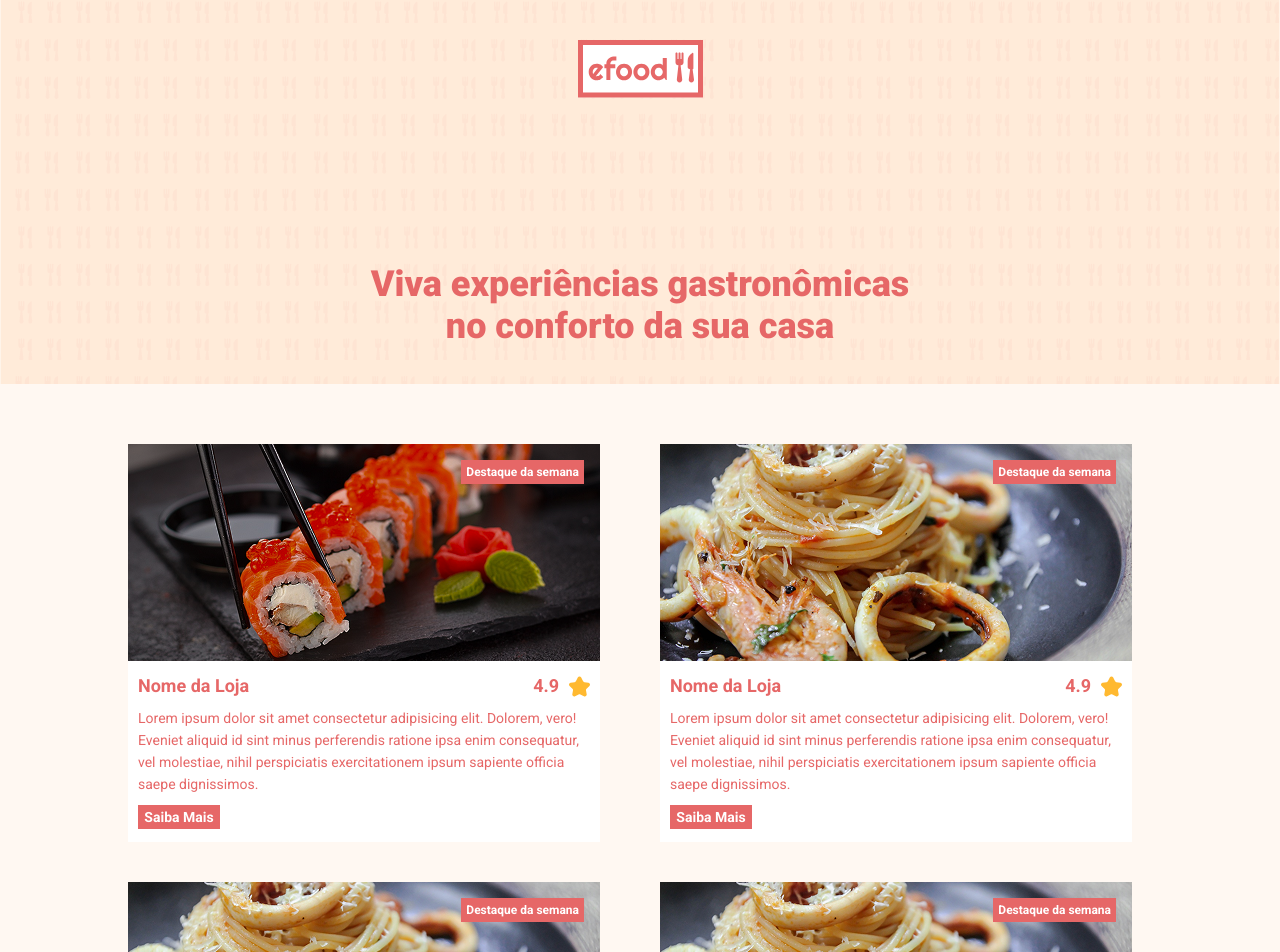
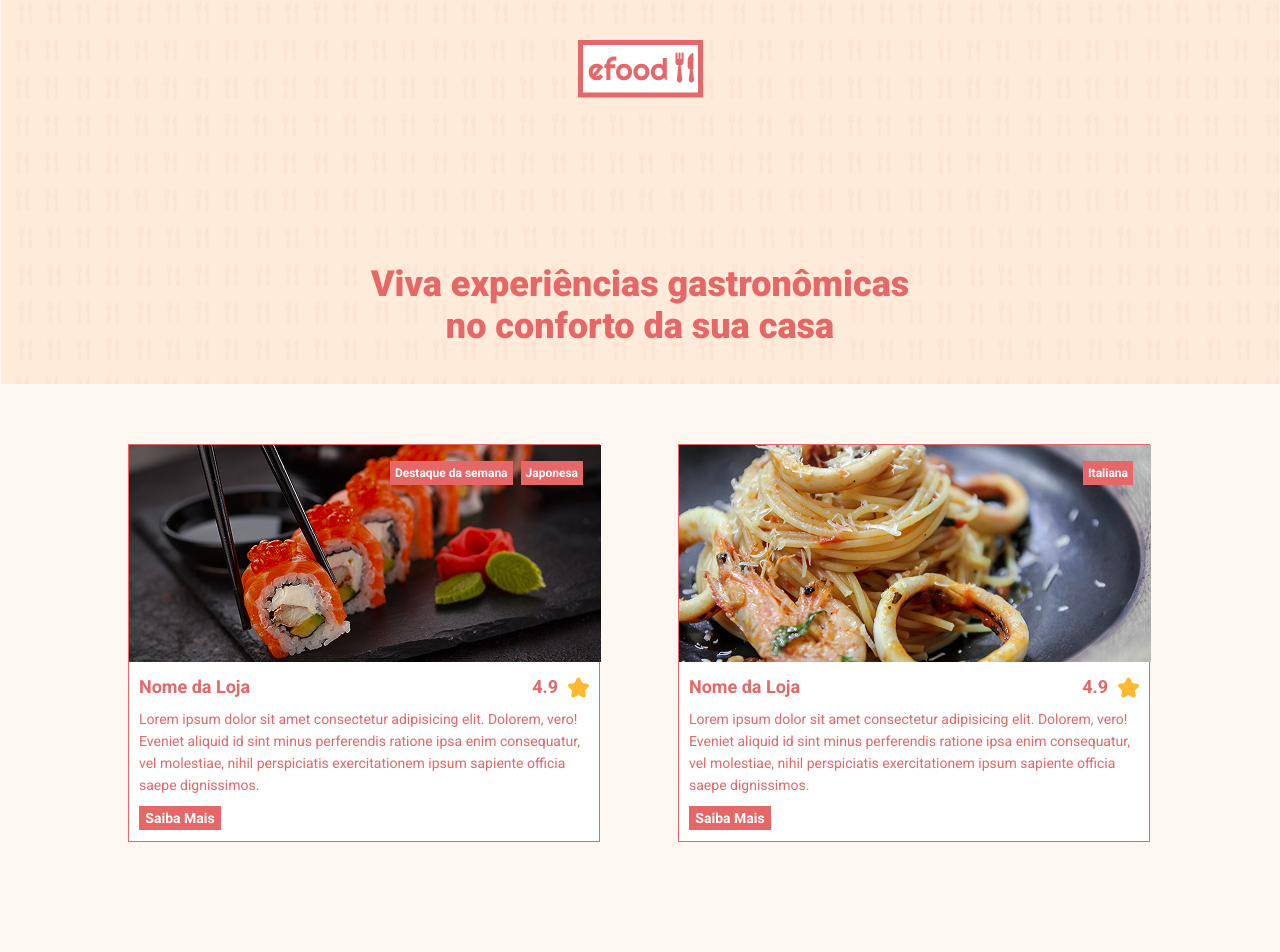
Before and after one commit to felipebart99/EFOOD, a React (Create React App) app: page / in a window 1280 px wide. Shown: the top 952 px of the page. Built offline with nearby package versions, Linux system fonts and the light colour scheme.

Commit message:
segunda correção

```diff
--- a/src/Products/index.tsx
+++ b/src/Products/index.tsx
@@ -11,24 +11,28 @@ const Products = () => (
         description="Lorem ipsum dolor sit amet consectetur adipisicing elit. Dolorem, vero! Eveniet aliquid id sint minus perferendis ratione ipsa enim consequatur, vel molestiae, nihil perspiciatis exercitationem ipsum sapiente officia saepe dignissimos."
         image={sushi}
         avaliacao="4.9"
+        infos={['Destaque da semana', 'Japonesa']}
       />
       <Product
         title="Nome da Loja"
         description="Lorem ipsum dolor sit amet consectetur adipisicing elit. Dolorem, vero! Eveniet aliquid id sint minus perferendis ratione ipsa enim consequatur, vel molestiae, nihil perspiciatis exercitationem ipsum sapiente officia saepe dignissimos."
         image={macarrao}
         avaliacao="4.9"
+        infos={['Italiana']}
       />
       <Product
         title="Nome da Loja"
         description="Lorem ipsum dolor sit amet consectetur adipisicing elit. Dolorem, vero! Eveniet aliquid id sint minus perferendis ratione ipsa enim consequatur, vel molestiae, nihil perspiciatis exercitationem ipsum sapiente officia saepe dignissimos."
         image={macarrao}
         avaliacao="4.9"
+        infos={['Italiana']}
       />
       <Product
         title="Nome da Loja"
         description="Lorem ipsum dolor sit amet consectetur adipisicing elit. Dolorem, vero! Eveniet aliquid id sint minus perferendis ratione ipsa enim consequatur, vel molestiae, nihil perspiciatis exercitationem ipsum sapiente officia saepe dignissimos."
         image={macarrao}
         avaliacao="4.9"
+        infos={['Italiana']}
       />
     </List>
   </Container>
--- a/src/Products/styles.ts
+++ b/src/Products/styles.ts
@@ -5,6 +5,10 @@ export const Container = styled.section`
 `
 export const List = styled.ul`
   display: grid;
-  grid-template-columns: 1fr 1fr;
-  column-gap: 40px;
+  grid-template-columns: repeat(2, 1fr); /* 2 colunas iguais */
+  gap: 76px; /* opcional: espaço entre os itens */
+  list-style: none; /* tira as bolinhas */
+  padding: 0;
+  margin: 0;
+  max-width: 100%;
 `
--- a/src/components/ItemList/styles.ts
+++ b/src/components/ItemList/styles.ts
@@ -7,4 +7,5 @@ export const List = styled.ul`
   display: grid;
   grid-template-columns: 1fr 1fr 1fr;
   column-gap: 10px;
+  gap: 30px;
 `
--- a/src/components/Product/index.tsx
+++ b/src/components/Product/index.tsx
@@ -1,4 +1,4 @@
-import { Card, Tag } from './styles'
+import { Card, Infos, Tag } from './styles'
 import estrela from '../../assets/images/estrela.svg'
 import { Link } from 'react-router-dom'
 
@@ -7,8 +7,9 @@ type Props = {
   description: string
   image: string
   avaliacao: string
+  infos: string[]
 }
-const Product = ({ title, description, image, avaliacao }: Props) => (
+const Product = ({ title, description, image, avaliacao, infos }: Props) => (
   <Card>
     <img src={image} alt={title} />
     <div className="principal">
@@ -23,7 +24,11 @@ const Product = ({ title, description, image, avaliacao }: Props) => (
     <Link to="/perfil">
       <button>Saiba Mais</button>
     </Link>
-    <Tag>Destaque da semana</Tag>
+    <Infos>
+      {infos.map((info) => (
+        <Tag key={info}>{info}</Tag>
+      ))}
+    </Infos>
   </Card>
 )
 export default Product
--- a/src/components/Product/styles.ts
+++ b/src/components/Product/styles.ts
@@ -7,6 +7,7 @@ export const Card = styled.div`
   height: 398px;
   margin-bottom: 40px;
   position: relative;
+  border: 1px solid ${cores.vermelho};
 
   h3,
   p {
@@ -55,10 +56,14 @@ export const Card = styled.div`
     }
   }
 `
-export const Tag = styled.div`
+export const Infos = styled.div`
   position: absolute;
   top: 16px;
   right: 16px;
+  display: flex;
+  gap: 8px;
+`
+export const Tag = styled.div`
   background-color: ${cores.vermelho};
   color: ${cores.branco};
   padding: 5px;
```
